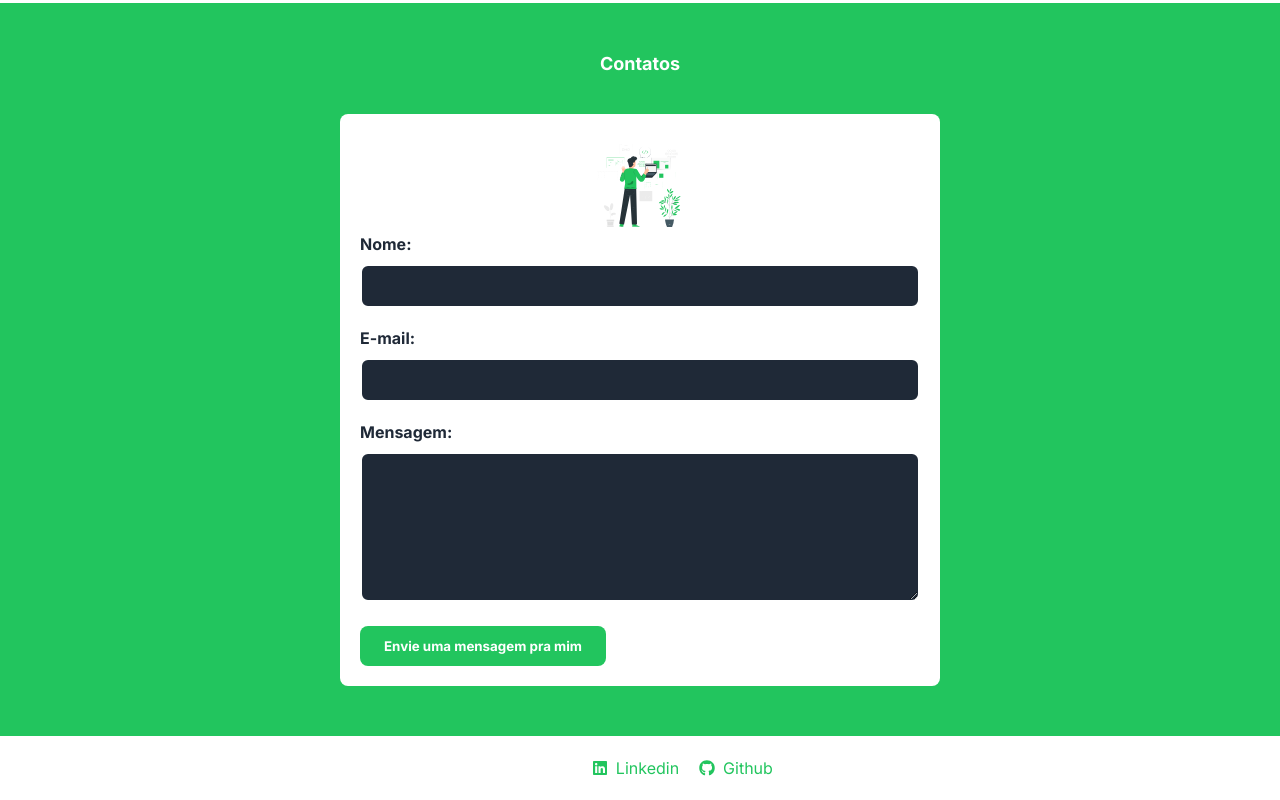
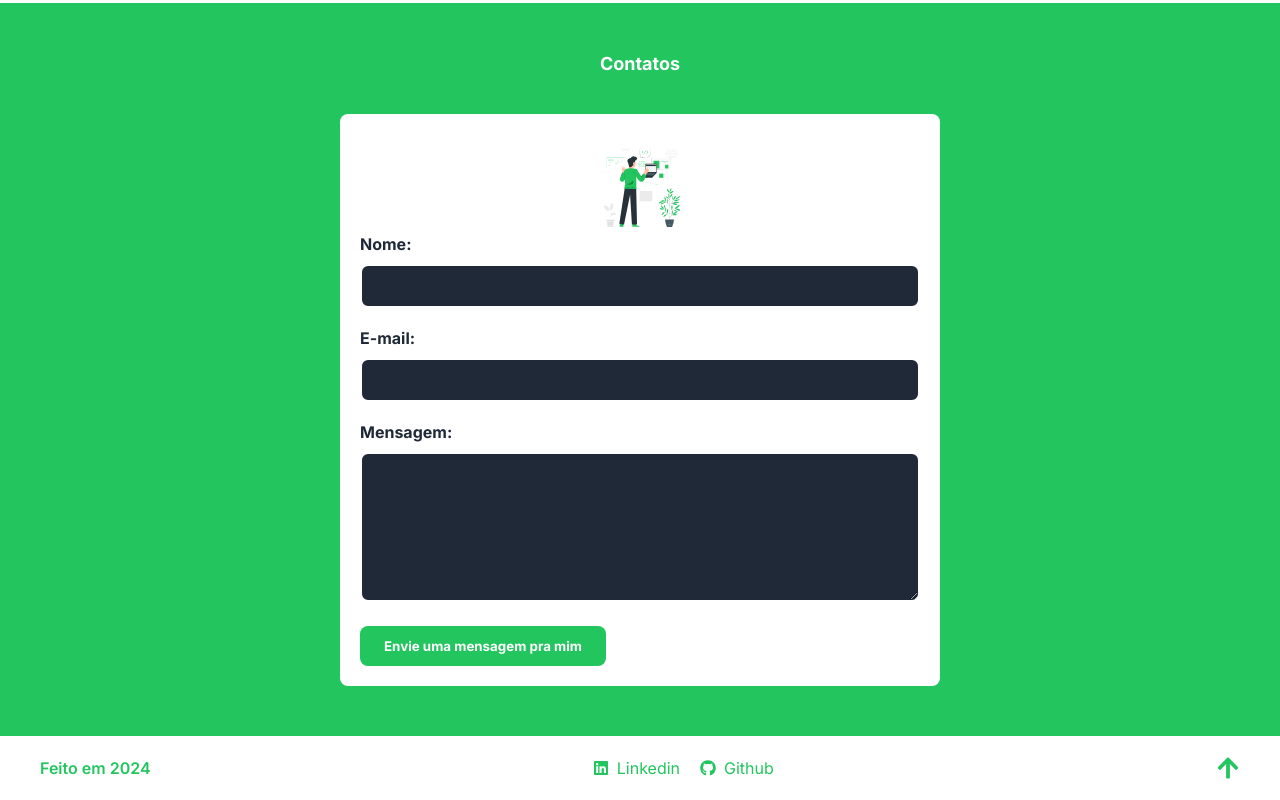
Before and after one commit to ramoncodevale/portfolio, a React (Vite) app: page / in a window 1280 px wide. Shown: the part 2848-3648 px from the top of the page. Built offline with nearby package versions, Linux system fonts and the light colour scheme.

Commit message:
changes footer

```diff
--- a/src/components/footer/footer.css
+++ b/src/components/footer/footer.css
@@ -20,6 +20,18 @@
   gap: 20px;
 }
 
+.text-footer-dark {
+  color: var(--background-color-light);
+  font-weight: 600;
+  font-size: 16px;
+}
+
+.text-footer-light {
+  color: var(--background-button-primary);
+  font-weight: 600;
+  font-size: 16px;
+}
+
 .footer-links a {
   color: var(--background-button-primary);
   text-decoration: none;
@@ -29,21 +41,15 @@
   transition: color 0.3s ease;
 }
 
-.footer-links a:hover {
-  color: var(--background-button-hover);
-}
-
 .scroll-to-top {
   cursor: pointer;
   margin-top: 10px;
   font-size: 24px;
   transition: transform 0.3s ease, color 0.3s ease;
+  color: var(--background-button-primary);
 }
 
-.scroll-to-top:hover {
-  transform: translateY(-5px);
-  color: var(--background-button-hover);
-}
+
 
 @media (min-width: 768px) {
   .footer-content {
--- a/src/components/footer/footer.jsx
+++ b/src/components/footer/footer.jsx
@@ -1,29 +1,43 @@
 import "./footer.css";
-import { FaArrowUp, FaLinkedin, FaGithub} from "react-icons/fa";
+import { FaArrowUp, FaLinkedin, FaGithub } from "react-icons/fa";
+import { DarkModeContext } from "../../context/dark-mode-context";
+import { useContext } from "react";
+
 
 export function Footer() {
+  const { darkModeEnabled } = useContext(DarkModeContext)
   const scrollToTop = () => {
     window.scrollTo({
       top: 0,
-      behavior: "smooth"
+      behavior: "smooth",
     });
-  }
+  };
 
   return (
     <footer className="footer">
       <div className="footer-content">
-        <p>Feito em 2024</p>
+        <p className={darkModeEnabled ? "text-footer-dark" : "text-footer-light"}>Feito em 2024</p>
         <div className="footer-links">
-          <a href="https://www.linkedin.com/in/ramon-valentim-3435541a8/" target="_blank" className="link-linkedin">
+          <a
+            href="https://www.linkedin.com/in/ramon-valentim-3435541a8/"
+            target="_blank"
+            rel="noopener noreferrer"
+            className="link-linkedin"
+          >
             <FaLinkedin />
             Linkedin
           </a>
-          <a href="https://github.com/ramoncodevale" target="_blank" className="link-github">
+          <a
+            href="https://github.com/ramoncodevale"
+            target="_blank"
+            rel="noopener noreferrer"
+            className="link-github"
+          >
             <FaGithub />
             Github
           </a>
         </div>
-        <FaArrowUp className="scroll-to-top" onClick={scrollToTop} />
+          <FaArrowUp className="scroll-to-top" onClick={scrollToTop} />
       </div>
     </footer>
   );
--- a/src/components/navbar/navbar.jsx
+++ b/src/components/navbar/navbar.jsx
@@ -11,7 +11,7 @@ export function Navbar() {
     const { darkModeEnabled, toggleDarkMode } = useContext(DarkModeContext)
 
     function toggleOpenMenu() {
-        setOpenMenu(!openMenu); // Alterado para alternar entre abrir e fechar
+        setOpenMenu(!openMenu);
     }
 
     function closeMenu() {
```
